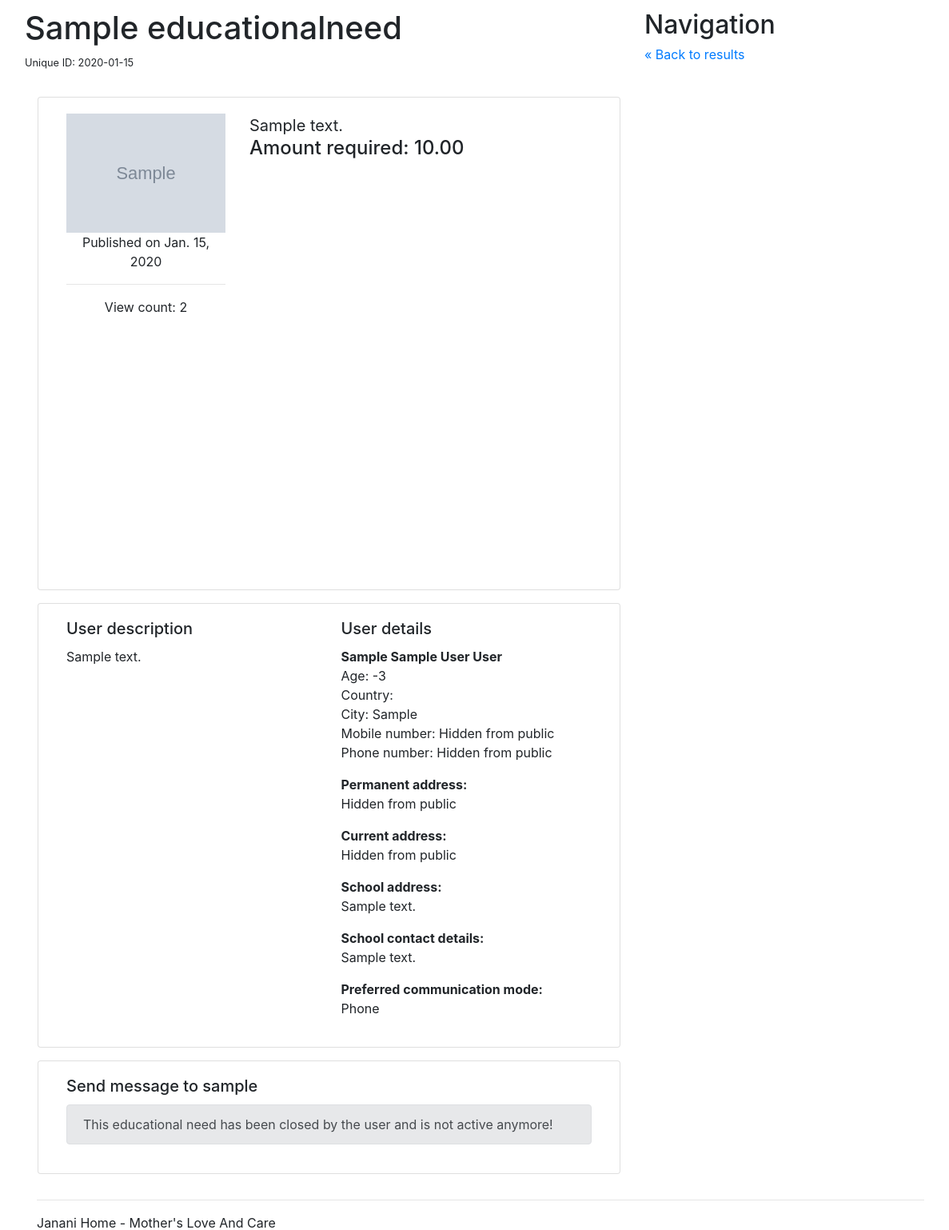
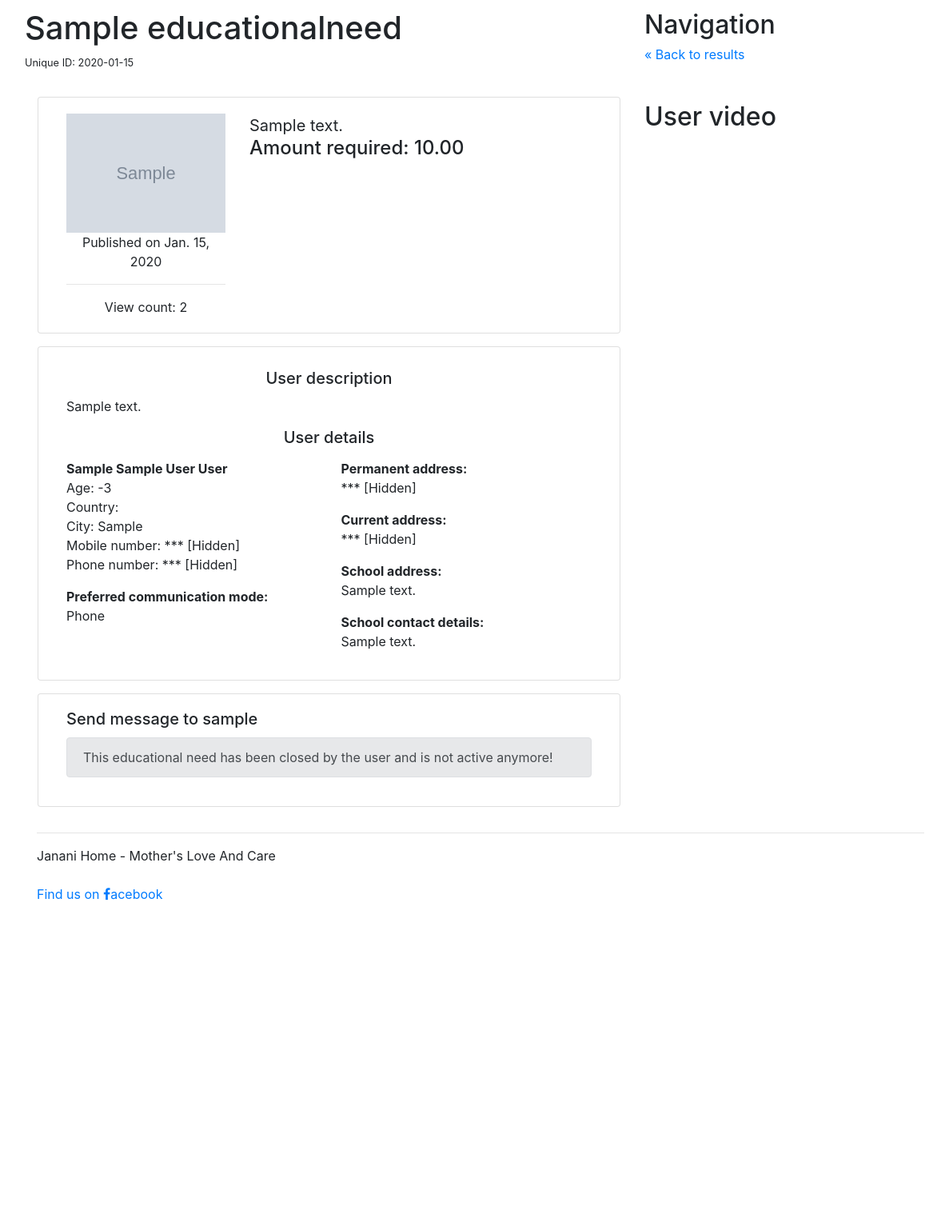
Before and after one commit to jananihome/Janani-Home, a Django app: page /educational_need/1/ in a window 1440 px wide; the page is wider, and only the part inside the window is pictured. Shown: the part 377-1915 px from the top of that part at 80% size, without its empty margins (119-1306 px from the left). After the commit the page ends 1503 px from the top of that part, so only its background shows below. Run offline with Django 3.2, Linux system fonts and the light colour scheme; a user stored in the database is signed in; data comes from the database, SQL or seed files in the repository; tables that the repository leaves empty hold one stand-in row (values such as "Sample post"); grey boxes marked "Sample" are stand-in pictures; some libraries are stand-ins or nearby versions.

Commit message:
Detail view style. Closes #47

```diff
--- a/templates/educational_need/detail_view.html
+++ b/templates/educational_need/detail_view.html
@@ -11,6 +11,13 @@
 {% block sidebar %}
     <h2>Navigation</h2>
     <a href="#" onclick="goBack()">&laquo; Back to results</a>
+
+    <h2 class="mt-5">User video</h2>
+    {% if educational_need.youtube_url %}
+    <div class="col-md-12 video-wrapper">
+        <iframe width="560" height="315" src="{{ educational_need.create_youtube_embed_link }}" frameborder="0" allowfullscreen></iframe>
+    </div>
+    {% endif %}
 {% endblock sidebar %}
 
 {% block heading %}
@@ -48,26 +55,24 @@
                         {{ educational_need.requirement_description|safe }}
                         <h4 class="inverted-heading amount-required">Amount required: {{ educational_need.amount_required }}</h4>
                     </div>
-
-	                {% if educational_need.youtube_url %}
-					<div class="col-md-12 video-wrapper">
-						<iframe width="560" height="315" src="{{ educational_need.create_youtube_embed_link }}" frameborder="0" allowfullscreen></iframe>
-					</div>
-                    {% endif %}
                 </div>
             </div>
         </div>
       <div class="card col-md-12 ml-3 mt-3">
           <div class="card-body">
               <div class="row">
-                  <div class="col-md-6">
-                    <h5 class="card-title">User description</h5>
+                  <div class="col-md-12">
+                    <h5 class="card-title text-center mt-2">User description</h5>
                     <p class="card-text">{{ educational_need.user.profile.about|safe }}</p>
                   </div>
-                  <div class="col">
-                    <h5 class="card-title text-left">User details</h5>
+                  <div class="col-md-12">
+                  <div class="row">
+                      <div class="col-md-12">
+                        <h5 class="card-title text-center mt-3 mb-3">User details</h5>
+                      </div>
+					{% if user.is_authenticated %}
+                      <div class="col-md-6">
                         <p class="card-text">
-					{% if user.is_authenticated %}
                           <strong>{{ educational_need.user.profile.get_full_name }}</strong><br>
                             Age: {{ educational_need.user.profile.get_age }}<br>
                             Country: {{ educational_need.user.profile.country.name }}<br>
@@ -75,13 +80,13 @@
                             Mobile number:
                             {% if educational_need.additional_mobile_number %}
                                 {% if educational_need.hide_mobile_number %}
-                                Hidden from public
+                                    *** [Hidden]
                                 {% else %}
                                     {{ educational_need.additional_mobile_number }}
                                 {% endif %}
                             {% else %}
                                 {% if educational_need.user.profile.hide_mobile_number %}
-                                Hidden from public
+                                    *** [Hidden]
                                 {% else %}
                                     {{ educational_need.user.profile.mobile_number }}
                                 {% endif %}
@@ -90,27 +95,31 @@
                                 Phone number:
                                 {% if educational_need.additional_phone_number %}
                                     {% if educational_need.hide_phone_number %}
-									Hidden from public
+                                        *** [Hidden]
                                     {% else %}
                                         {{ educational_need.additional_phone_number }}
                                     {% endif %}
                                 {% else %}
                                     {% if educational_need.user.profile.hide_phone_number %}
-									Hidden from public
+                                        *** [Hidden]
                                     {% else %}
                                         {{ educational_need.user.profile.phone_number }}
                                     {% endif %}
                                 {% endif %}
                             {% endif %}
-						<p><strong>Permanent address:</strong><br>{% if educational_need.hide_permanent_address %}Hidden from public{% else %}{{ educational_need.permanent_address }}{% endif %}</p>
-						<p><strong>Current address:</strong><br>{% if educational_need.hide_current_address %}Hidden from public{% else %}{{ educational_need.current_address }}{% endif %}</p>
+                        </p>
+						<p><strong>Preferred communication mode:</strong><br>{{ educational_need.get_communication_mode_display }}</p>
+                      </div>
+                      <div class="col-md-6">
+						<p><strong>Permanent address:</strong><br>{% if educational_need.hide_permanent_address %}*** [Hidden]{% else %}{{ educational_need.permanent_address }}{% endif %}</p>
+						<p><strong>Current address:</strong><br>{% if educational_need.hide_current_address %}*** [Hidden]{% else %}{{ educational_need.current_address }}{% endif %}</p>
 						<p><strong>School address:</strong><br>{{ educational_need.college_school_address }}</p>
 						<p><strong>School contact details:</strong><br>{{ educational_need.college_school_contact_details }}</p>
-						<p><strong>Preferred communication mode:</strong><br>{{ educational_need.get_communication_mode_display }}</p>
+                      </div>
 					{% else %}
 						<p class="alert alert-secondary">You are not logged in! Please register or log in to see details about this user.</p>
 					{% endif %}
-                    </p>
+                  </div>
                   </div>
               </div>
           </div>
```
Lines whose indentation alone changed are shown as unchanged.
